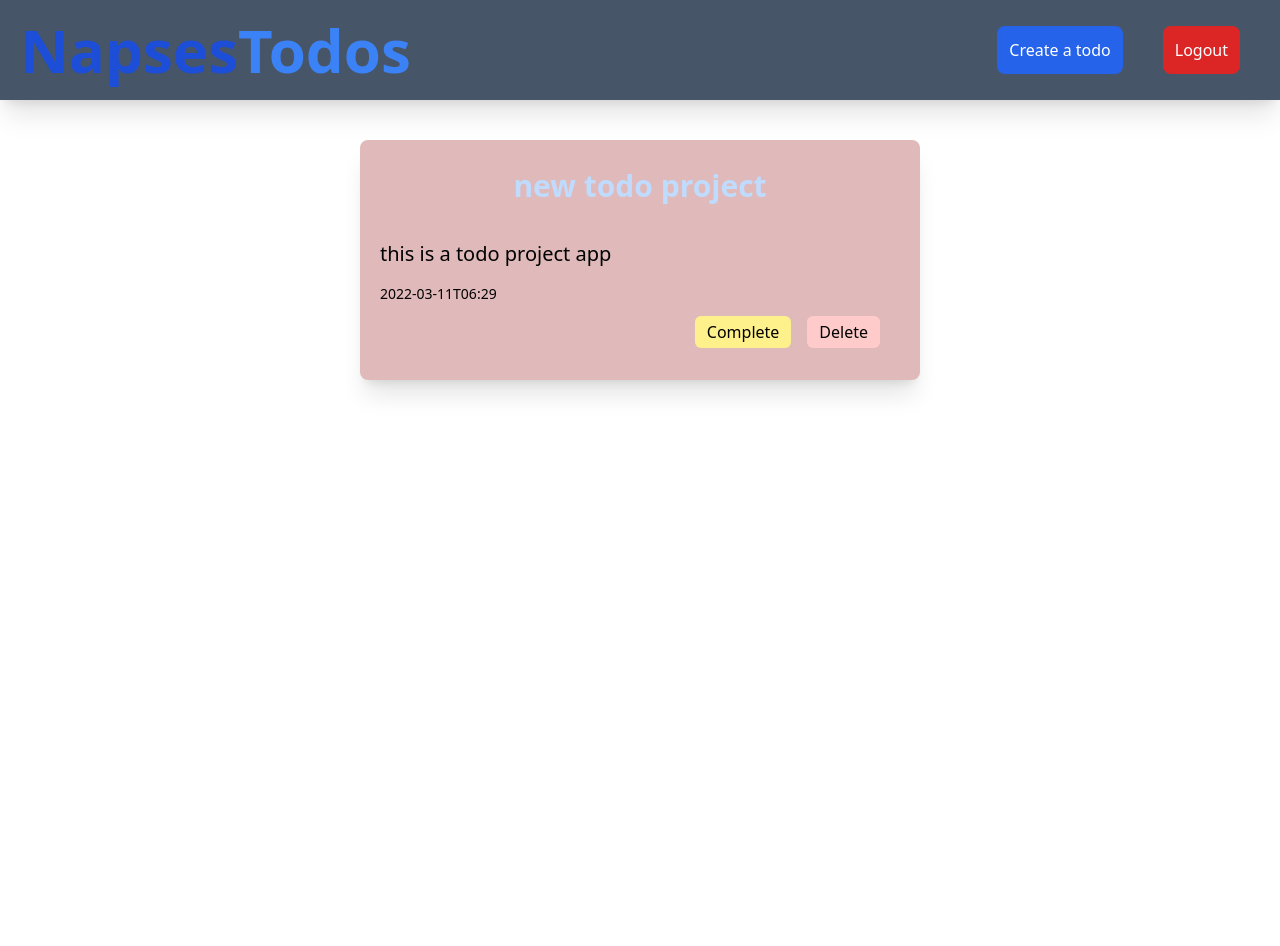
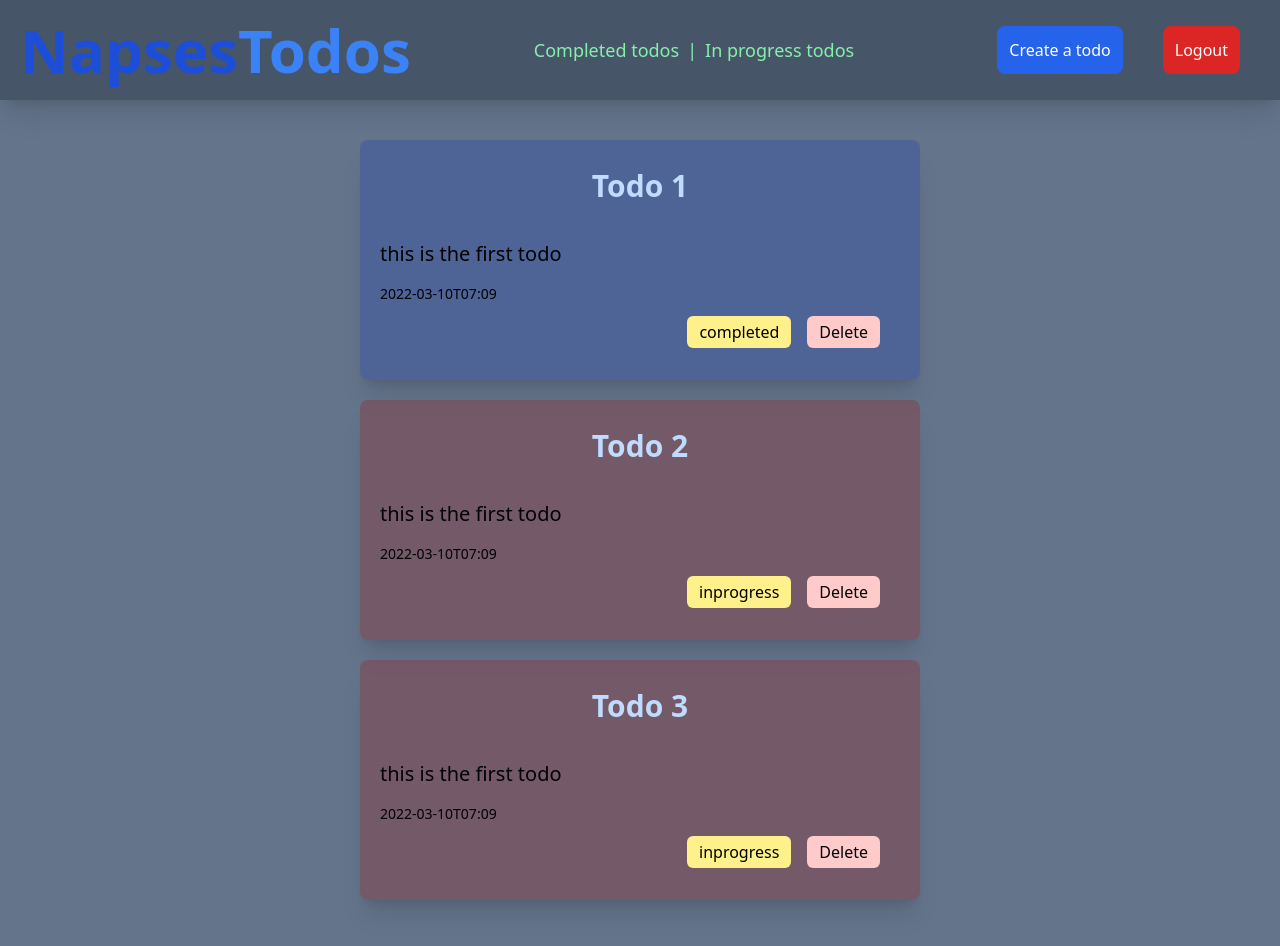
Before and after one commit to descholar-ceo/napses-todo, a Next.js app: page / in a window 1280 px wide. Shown: the top 946 px of the page. Before the commit the page ends 800 px from the top, so only its background shows below. Built offline with nearby package versions, Linux system fonts and the light colour scheme; data requests are answered from the project's data file.

Commit message:
Add dynamic route

```diff
--- a/components/Nav.js
+++ b/components/Nav.js
@@ -8,15 +8,24 @@ import classNames from 'classnames';
 export const Nav = () => {
     const router = useRouter();
     const [session, setSession] = useState([]);
+    const [todos, setTodos] = useState([]);
     useEffect(async () => {
         try {
             const mSession = await axios.get(`${process.env.NEXT_PUBLIC_API}/sessions`);
             setSession(mSession.data[0]);
+            const mTodos = await axios.get(`${process.env.NEXT_PUBLIC_API}/todos`);
+            setTodos(mTodos.data);
         } catch (error) {
             console.log(error);
         }
     }, []);
-
+    const todosNav =
+    (!!todos && todos.length !== 0) ?
+    <ul className='flex items-center text-green-300 text-lg'>
+        <li><Link href='/todos/completed'>Completed todos</Link></li>
+        <li className='mx-2'>|</li>
+        <li><Link href='/todos/inprogress'>In progress todos</Link></li>
+    </ul> : '';
     const loginBtnClasses = classNames(
         'outline-none',
         'hover:border-2',
@@ -47,6 +56,7 @@ export const Nav = () => {
                 </div>
             </Link>
         </div>
+        {todosNav}
         <div className='flex items-center'>
             <Button
                 classes='bg-blue-600 text-white p-3 mx-5 rounded-lg'
--- a/components/TodoItem.js
+++ b/components/TodoItem.js
@@ -11,8 +11,8 @@ export default function TodoItem({ todo }) {
         'p-5',
         'm-5',
         {
-            'bg-blue-800' : gottenTodo.completed,
-            'bg-red-800' : !gottenTodo.completed
+            'bg-blue-800' : gottenTodo.status === 'completed',
+            'bg-red-800' : gottenTodo.status !== 'completed'
         },
         'bg-opacity-30',
         'rounded-lg',
@@ -21,8 +21,8 @@ export default function TodoItem({ todo }) {
     );
     const statusBtnClass = classNames(
         {
-            'bg-yellow-200': !gottenTodo.completed,
-            'bg-green-200': gottenTodo.completed,
+            'bg-yellow-200': !gottenTodo.status !== 'completed',
+            'bg-green-200': gottenTodo.status === 'completed',
         },
         'px-3',
         'py-1',
@@ -30,7 +30,13 @@ export default function TodoItem({ todo }) {
     );
     const handleCompleted = async () => {
         try {
-            const updatedTodo = await axios.patch(`${process.env.NEXT_PUBLIC_API}/todos/${todo.id}`, { completed: !todo.completed }, { headers: { 'Content-Type': 'application/json'}});
+            let status;
+            if (todo.status === 'completed') {
+                status = 'inprogress'
+            } else if (todo.status === 'inprogress') {
+                status = 'completed'
+            }
+            const updatedTodo = await axios.patch(`${process.env.NEXT_PUBLIC_API}/todos/${todo.id}`, { status }, { headers: { 'Content-Type': 'application/json'}});
             setGottenTodo(updatedTodo.data);
         } catch (error) {
 
@@ -51,7 +57,7 @@ export default function TodoItem({ todo }) {
         <p className='text-sm'>{gottenTodo.time}</p>
         <footer className='flex justify-end p-3'>
             <span className='inline-block mx-2'>
-                <Button handleClick={handleCompleted} classes={statusBtnClass} text={gottenTodo.completed ? 'Completed' : 'Complete'} />
+                <Button handleClick={handleCompleted} classes={statusBtnClass} text={gottenTodo.status} />
             </span>
             <span className='inline-block mx-2'>
                 <Button handleClick={() => handleDelete(router)} classes='bg-red-200 px-3 py-1 rounded-md' text='Delete' />
--- /dev/null
+++ b/container/DynamicTodoList.js
@@ -0,0 +1,20 @@
+import axios from 'axios';
+import React, { useEffect, useState } from 'react';
+import { useRouter } from 'next/router';
+import TodoList from './TodoList';
+
+export default function DynamicTodoList() {
+  const router = useRouter();
+    const [todos, setTodos] = useState([]);
+    useEffect(async () => {
+      try {
+        const gottenTodos = await axios.get(`${process.env.NEXT_PUBLIC_API}/todos?status=${router.query.status}`);
+        setTodos(gottenTodos.data);
+    } catch (error) {
+        console.log({ error });
+    }
+    })
+  return (
+    <div><TodoList listOfTodos={todos}/></div>
+  )
+}
--- a/container/MainLayout.js
+++ b/container/MainLayout.js
@@ -3,7 +3,7 @@ import { Nav } from '../components/Nav'
 
 export default function MainLayout({ children }) {
   return (
-    <div className=' bg-slate-500 h-full pb-5'>
+    <div>
         <Nav/>
         {children}
     </div>
--- a/container/TodoList.js
+++ b/container/TodoList.js
@@ -2,21 +2,21 @@ import React, { useEffect, useState } from 'react';
 import axios from 'axios';
 import TodoItem from '../components/TodoItem';
 
-export default function TodoList() {
+export default function TodoList({ listOfTodos }) {
     const [todos, setTodos] = useState([]);
     useEffect(async () => {
         try {
-            const gottenTodos = await axios.get(`${process.env.NEXT_PUBLIC_API}/todos`);
-            setTodos(gottenTodos.data)
+            const gottenTodos = !!listOfTodos ? listOfTodos : await axios.get(`${process.env.NEXT_PUBLIC_API}/todos`);
+            setTodos(gottenTodos.data || gottenTodos)
         } catch (error) {
             console.log(error);
         }
-    }, []);
-    const todosElts = todos.map((currTodo, index) => {
+    }, [listOfTodos]);
+    const noTodosYet = <div><p className='text-center text-red-300 text-xl font-extrabold'>No Todos Yet</p></div>
+    const todosElts = (!!todos && todos.length !== 0) ? todos.map((currTodo, index) => {
         return <div key={index}><TodoItem todo={currTodo} /></div>
-    });
-    const noTodosYet = <div><p className='text-center text-red-300 text-xl font-extrabold'>No Todos Yet</p></div>
+    }) : noTodosYet;
   return (
-    <div className='mx-auto p-5'>{(!!todos && todos.length !== 0) ? todosElts : noTodosYet}</div>
+    <div className='mx-auto p-5'>{ todosElts }</div>
   )
 }
--- a/db.json
+++ b/db.json
@@ -1,11 +1,28 @@
 {
   "todos": [
     {
-      "name": "new todo project",
-      "description": "this is a todo project app",
-      "time": "2022-03-11T06:29",
-      "completed": false,
-      "id": 1
+      "name": "Todo 1",
+      "description": "this is the first todo",
+      "time": "2022-03-10T07:09",
+      "status": "completed",
+      "id": 1,
+      "completed": true
+    },
+    {
+      "name": "Todo 2",
+      "description": "this is the first todo",
+      "time": "2022-03-10T07:09",
+      "status": "inprogress",
+      "id": 2,
+      "completed": true
+    },
+    {
+      "name": "Todo 3",
+      "description": "this is the first todo",
+      "time": "2022-03-10T07:09",
+      "status": "inprogress",
+      "id": 3,
+      "completed": true
     }
   ],
   "users": [
--- a/pages/_app.js
+++ b/pages/_app.js
@@ -2,7 +2,7 @@ import MainLayout from '../container/MainLayout'
 import '../styles/globals.css'
 
 function MyApp({ Component, pageProps }) {
-  return (<MainLayout><Component {...pageProps} /></MainLayout>)
+  return (<div className='bg-slate-500 h-full pb-5'><MainLayout><Component {...pageProps} /></MainLayout></div>)
 }
 
 export default MyApp
--- /dev/null
+++ b/pages/todos/[status]/index.js
@@ -0,0 +1,11 @@
+import React from 'react';
+import { useRouter } from 'next/router';
+import DynamicTodoList from '../../../container/DynamicTodoList';
+
+export default function Todos() {
+    const router = useRouter();
+    const { status } = router.query;
+  return (
+    <div><DynamicTodoList status={status}/></div>
+  )
+}
```
